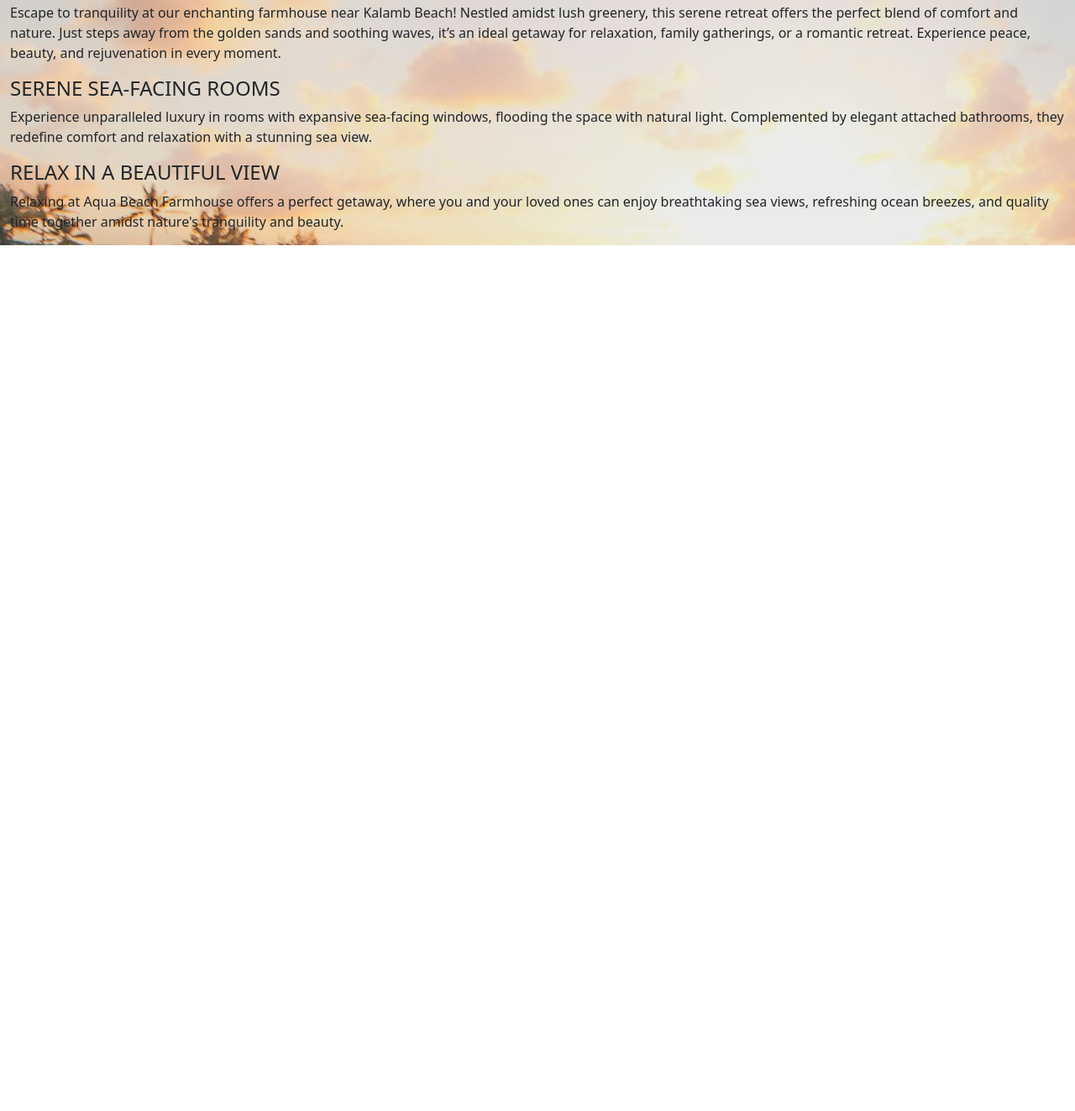
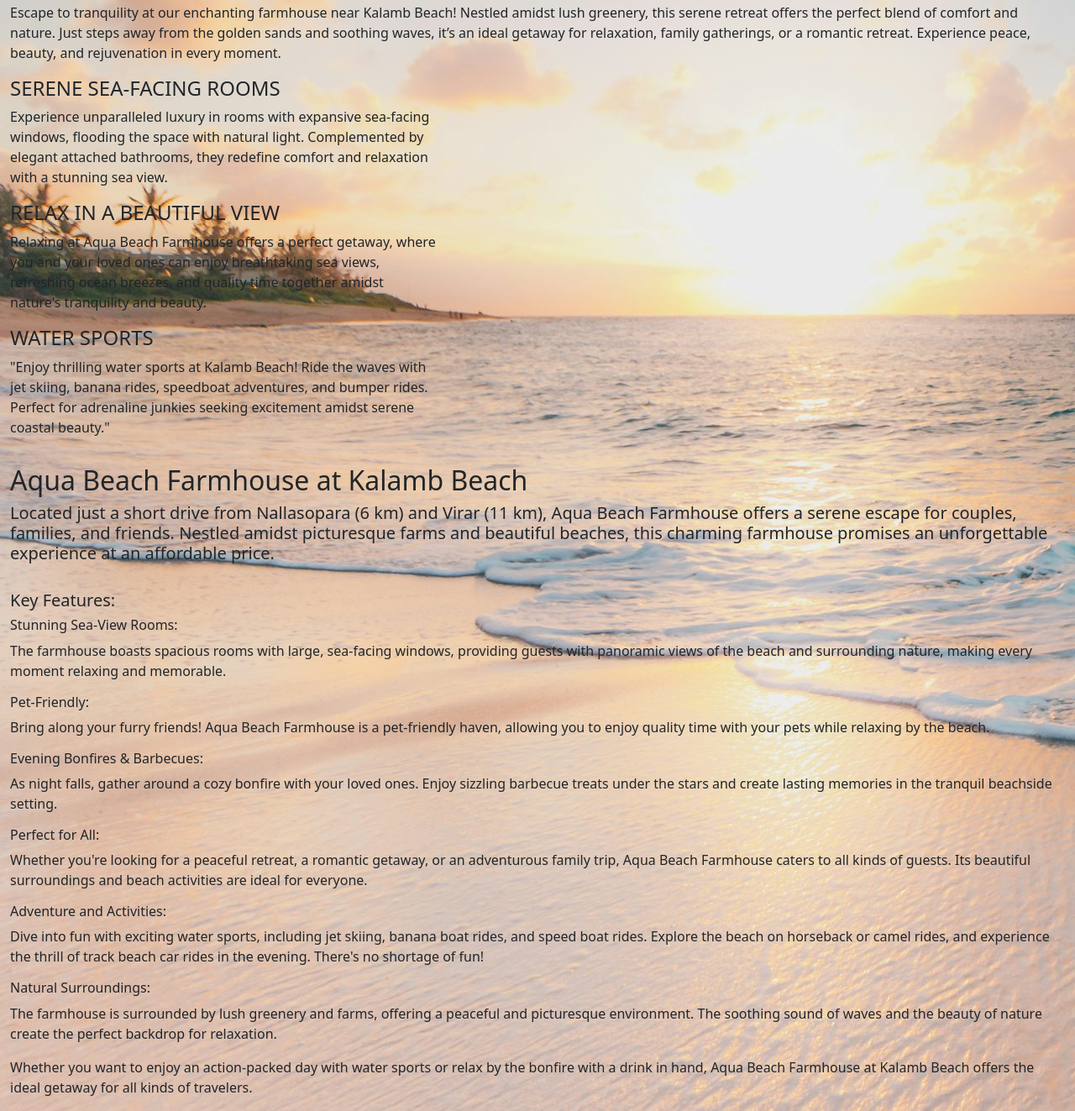
Before and after one commit to Jalpeshmeher/sample, a plain HTML site: page JS/websitebuilding.html in a window 1280 px wide. Shown: the part 523-1846 px from the top of the page at 84% size. Before the commit the page ends 815 px from the top, so only its background shows below. Drawn offline with nearby package versions, Linux system fonts and the light colour scheme.

Commit message:
28 november

```diff
--- a/JS/websitebuilding.html
+++ b/JS/websitebuilding.html
@@ -27,7 +27,7 @@
             <div class="collapse navbar-collapse justify-content-between" id="collapsibleNavabr">
                 <ul class="navbar-nav">
                     <li class="nav-item">
-                        <a class="nav-link" href="#">ABOUT US</a>
+                        <a class="nav-link" href="ABOUTUS">ABOUT US</a>
                     </li>
 
                     <li class="nav-item">
@@ -50,7 +50,7 @@
 
 
                     <li class="nav-item">
-                        <a class="nav-link" href="#">☎️8329245219`</a>
+                        <a class="nav-link" href="#">☎️8329245219</a>
                     </li>
 
                     <li class="nav-item">
@@ -128,20 +128,46 @@
     <P>Escape to tranquility at our enchanting farmhouse near Kalamb Beach! Nestled amidst lush greenery, this serene retreat offers the perfect blend of comfort and nature. Just steps away from the golden sands and soothing waves, it’s an ideal getaway for relaxation, family gatherings, or a romantic retreat. Experience peace, beauty, and rejuvenation in every moment.</P>
 </div>
 
-<div class="inside">
+<div class="row">
+    <div class="col-md-5">
+
     <h4> SERENE SEA-FACING ROOMS</h4>
     <p>Experience unparalleled luxury in rooms with expansive sea-facing windows, flooding the space with natural light. Complemented by elegant attached bathrooms, they redefine comfort and relaxation with a stunning sea view.</p>
 
-  <h4>RELAX IN A BEAUTIFUL VIEW</h4>
-  <P>Relaxing at Aqua Beach Farmhouse offers a perfect getaway, where you and your loved ones can enjoy breathtaking sea views, refreshing ocean breezes, and quality time together amidst nature's tranquility and beauty.</P>
+<h4>RELAX IN A BEAUTIFUL VIEW</h4>
+<P>Relaxing at Aqua Beach Farmhouse offers a perfect getaway, where you and your loved ones can enjoy breathtaking sea views, refreshing ocean breezes, and quality time together amidst nature's tranquility and beauty.</P>
 
-
-
-
-
+<h4>WATER SPORTS</h4>
+<p>"Enjoy thrilling water sports at Kalamb Beach! Ride the waves with jet skiing, banana rides, speedboat adventures, and bumper rides. Perfect for adrenaline junkies seeking excitement amidst serene coastal beauty."</p>
 
 </div>
 </div>
+
+<div class="aboutus">
+    <p><h2>Aqua Beach Farmhouse at Kalamb Beach</h2>
+    <h5>    Located just a short drive from Nallasopara (6 km) and Virar (11 km), Aqua Beach Farmhouse offers a serene escape for couples, families, and friends. Nestled amidst picturesque farms and beautiful beaches, this charming farmhouse promises an unforgettable experience at an affordable price.
+    </h5><br>
+
+        <h5>Key Features:</h5>
+
+          <h6>Stunning Sea-View Rooms:</h6> <p>The farmhouse boasts spacious rooms with large, sea-facing windows, providing guests with panoramic views of the beach and surrounding nature, making every moment relaxing and memorable.</p>
+
+        <h6>Pet-Friendly:</h6> <p> Bring along your furry friends! Aqua Beach Farmhouse is a pet-friendly haven, allowing you to enjoy quality time with your pets while relaxing by the beach.</p>
+
+    <h6>   Evening Bonfires & Barbecues:</h6> <p> As night falls, gather around a cozy bonfire with your loved ones. Enjoy sizzling barbecue treats under the stars and create lasting memories in the tranquil beachside setting.</p>
+
+    <h6> Perfect for All:</h6> <p>Whether you're looking for a peaceful retreat, a romantic getaway, or an adventurous family trip, Aqua Beach Farmhouse caters to all kinds of guests. Its beautiful surroundings and beach activities are ideal for everyone.</p>
+
+    <h6> Adventure and Activities:</h6> <p>Dive into fun with exciting water sports, including jet skiing, banana boat rides, and speed boat rides. Explore the beach on horseback or camel rides, and experience the thrill of track beach car rides in the evening. There's no shortage of fun!</p>
+
+       <h6>Natural Surroundings:</h6> <p>The farmhouse is surrounded by lush greenery and farms, offering a peaceful and picturesque environment. The soothing sound of waves and the beauty of nature create the perfect backdrop for relaxation.</p>
+
+        Whether you want to enjoy an action-packed day with water sports or relax by the bonfire with a drink in hand, Aqua Beach Farmhouse at Kalamb Beach offers the ideal getaway for all kinds of travelers.</p>
+        </p>
+</div>
+</div>
+
+
 
 
 
@@ -163,8 +189,7 @@
 
     }
 
-    .row
-    {
-        grid-row: 50px;
+    .row{display: flex;
     }
+
 </style>
```
